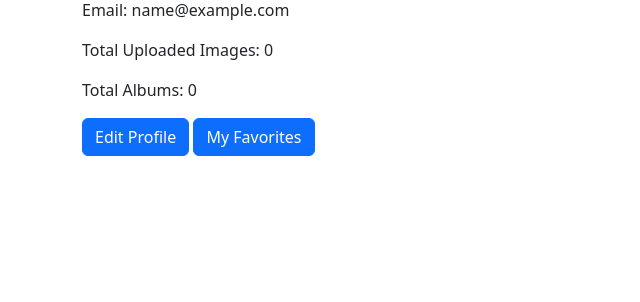
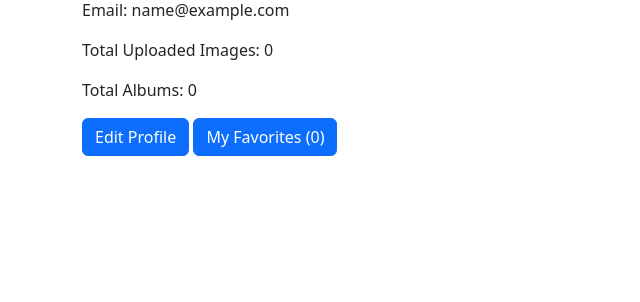
Before and after one commit to MurtadaAhmed/YPH-YourPhotoHost, a Django app: page /profile/ in a window 1280 px wide. Shown: the part 170-472 px from the top of the page, without its empty margins (0-640 px from the left). Run offline with Django 4.2, Linux system fonts and the light colour scheme; the visitor is signed in with stand-in values (Sample User, id 1); data that the repository does not hold is empty; some libraries are stand-ins or nearby versions.

Commit message:
add favorite count

```diff
--- a/murtidjango/fotodb/views.py
+++ b/murtidjango/fotodb/views.py
@@ -230,6 +230,8 @@ class AlbumListView(LoginRequiredMixin, ListView):
         return Album.objects.filter(user=self.request.user)
 
 
+
+
 class AlbumCreateView(LoginRequiredMixin, CreateView):
     template_name = 'create_album.html'
     form_class = AlbumForm
@@ -295,8 +297,11 @@ class ProfileDetailsView(LoginRequiredMixin, DetailView):
         context = {
             "user": self.request.user,
             'albums_count': self.request.user.album_set.count(),
-            'uploaded_images_count': self.request.user.image_set.count()
+            'uploaded_images_count': self.request.user.image_set.count(),
+            'favorites_count': Favorite.objects.filter(user=self.request.user).count(),
         }
+
+
 
         return context
 
--- a/murtidjango/templates/profile_details.html
+++ b/murtidjango/templates/profile_details.html
@@ -8,6 +8,6 @@
     <p> Total Uploaded Images: {{ uploaded_images_count}}</p>
     <p> Total Albums: {{ albums_count}}</p>
 <a href="{% url 'edit_profile' %}" class="btn btn-primary">Edit Profile</a>
-    <a href="{% url 'my_favorites' %}" class="btn btn-primary">My Favorites</a>
+    <a href="{% url 'my_favorites' %}" class="btn btn-primary">My Favorites ({{ favorites_count }})</a>
 
 {% endblock %}
```
